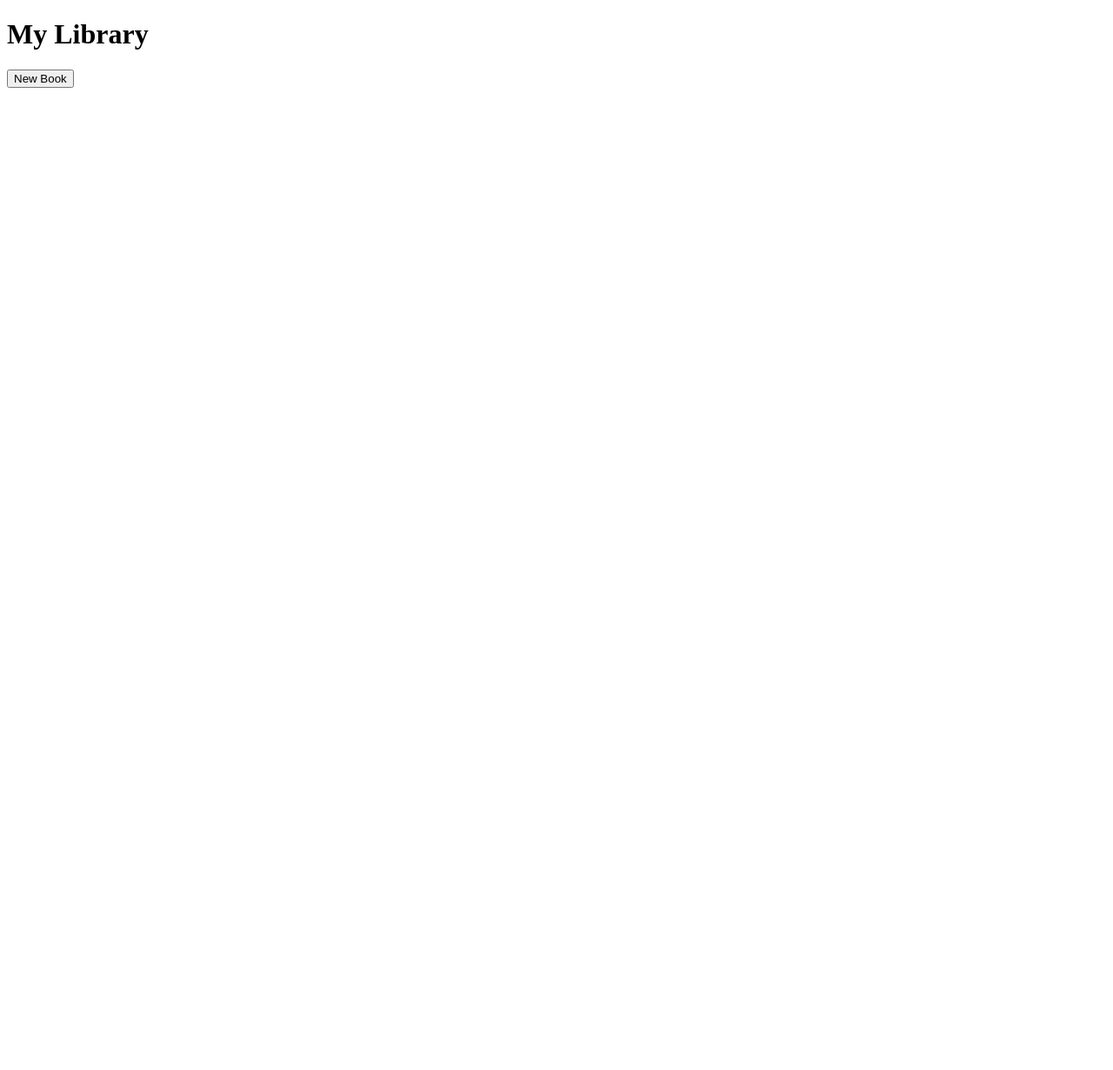
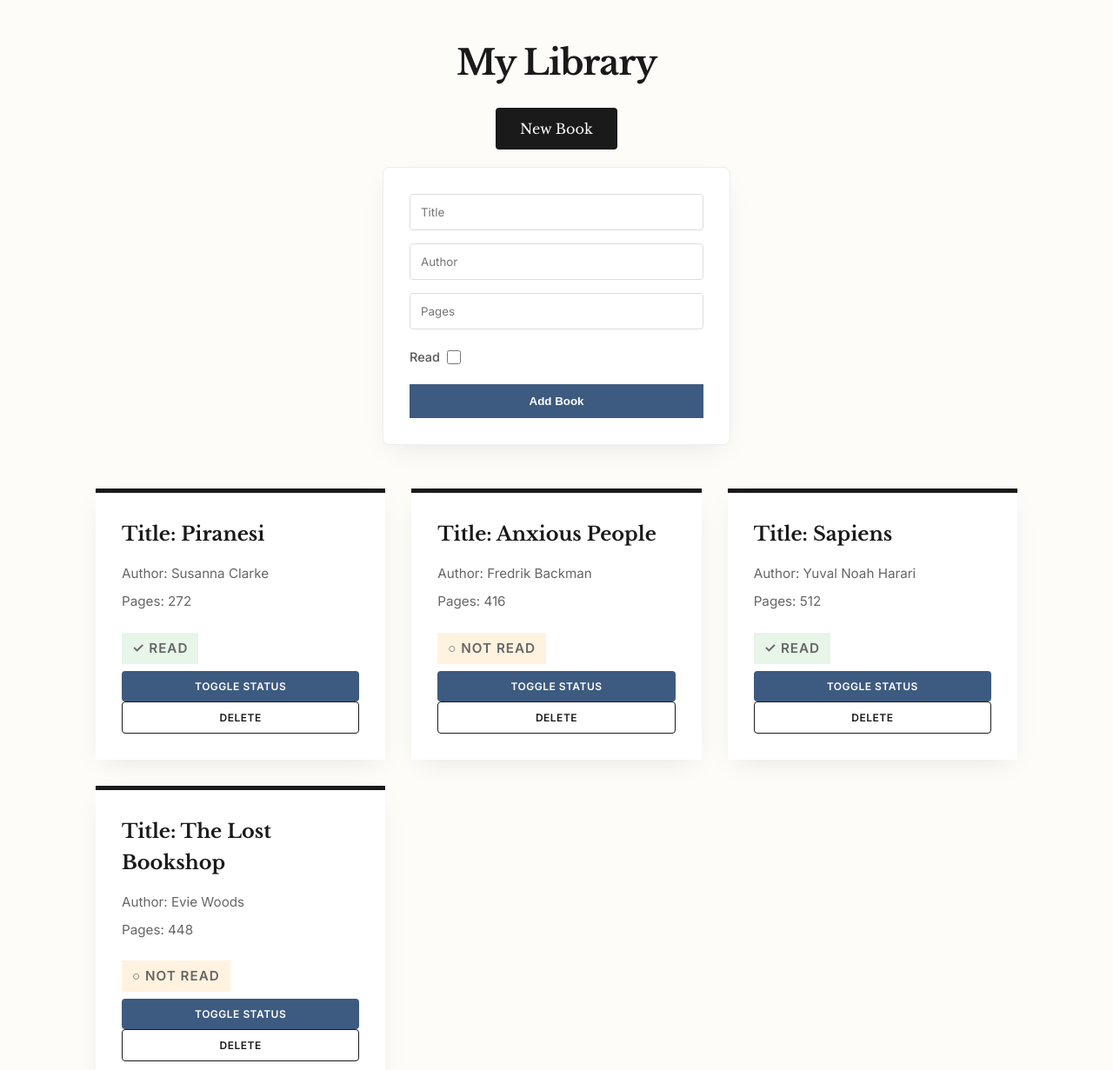
Before and after one commit to inaladevi/library-app, a plain HTML site: page index.html in a window 1280 px wide. Shown: the whole page at 87% size. Before the commit the page ends 800 px from the top, so only its background shows below. Drawn offline with nearby package versions, Linux system fonts and the light colour scheme.

Commit message:
Complete Library App

```diff
--- a/index.html
+++ b/index.html
@@ -2,6 +2,7 @@
 <html lang="en">
 <head>
 <meta charset="UTF-8">
+<link href="https://fonts.googleapis.com/css2?family=Libre+Baskerville:wght@400;700&family=Inter:wght@300;400;500;600&display=swap" rel="stylesheet">
 <title>Library App</title>
 <link rel="stylesheet" href="style.css">
 </head>
@@ -12,6 +13,23 @@
 
 <button id="newBookBtn">New Book</button>
 
+<form id="bookForm" class="hidden">
+
+  <input type="text" id="title" placeholder="Title" required>
+
+  <input type="text" id="author" placeholder="Author" required>
+
+  <input type="number" id="pages" placeholder="Pages" required>
+
+  <label>
+    Read
+    <input type="checkbox" id="read">
+  </label>
+
+  <button type="submit">Add Book</button>
+
+</form>
+
 <div id="library"></div>
 
 <script src="script.js"></script>
--- a/script.js
+++ b/script.js
@@ -0,0 +1,135 @@
+function Book(title, author, pages, read) {
+  this.id = crypto.randomUUID();
+  this.title = title;
+  this.author = author;
+  this.pages = pages;
+  this.read = read;
+}
+
+Book.prototype.toggleRead = function () {
+  this.read = !this.read;
+};
+
+const myLibrary = [];
+const libraryContainer = document.querySelector("#library");
+const bookForm = document.querySelector("#bookForm");
+const newBookBtn = document.querySelector("#newBookBtn");
+
+
+loadLibrary();
+renderLibrary();
+
+function loadLibrary() {
+  const storedLibrary = localStorage.getItem("library");
+
+  if (storedLibrary) {
+    const books = JSON.parse(storedLibrary);
+    books.forEach((book) => {
+      const newBook = new Book(book.title, book.author, book.pages, book.read);
+      newBook.id = book.id;
+      myLibrary.push(newBook);
+    });
+  }
+}
+
+function saveLibrary() {
+  localStorage.setItem("library", JSON.stringify(myLibrary));
+}
+
+function addBookToLibrary(title, author, pages, read) {
+  const newBook = new Book(title, author, pages, read);
+  myLibrary.push(newBook);
+  saveLibrary();
+  renderLibrary();
+}
+
+function renderLibrary() {
+  libraryContainer.innerHTML = "";
+  myLibrary.forEach(function (book) {
+    const card = createBookCard(book);
+    libraryContainer.appendChild(card);
+  });
+}
+
+function createBookCard(book) {
+  const bookCard = document.createElement("div");
+  bookCard.classList.add("book-card");
+  bookCard.dataset.id = book.id;
+
+  const title = document.createElement("h3");
+  const author = document.createElement("p");
+  const pages = document.createElement("p");
+  const read = document.createElement("p");
+
+  const btnContainer = document.createElement("div");
+  btnContainer.classList.add("card-btns");
+
+  const toggleBtn = document.createElement("button");
+  const removeBtn = document.createElement("button");
+
+  toggleBtn.classList.add("toggle-btn");
+  removeBtn.classList.add("remove-btn");
+
+  title.textContent = `Title: ${book.title}`;
+  author.textContent = `Author: ${book.author}`;
+  pages.textContent = `Pages: ${book.pages}`;
+  read.textContent = book.read ? "✓ Read" : "○ Not Read";
+  read.className = `read-status ${book.read ? "read" : "not-read"}`;
+
+  toggleBtn.textContent = "Toggle Status";
+  removeBtn.textContent = "Delete";
+
+  bookCard.append(title, author, pages, read, toggleBtn, removeBtn);
+  return bookCard;
+}
+
+libraryContainer.addEventListener("click", function (event) {
+  const card = event.target.closest(".book-card");
+  if (!card) return;
+  const id = card.dataset.id;
+
+  if (event.target.classList.contains("remove-btn")) {
+    const index = myLibrary.findIndex(function (book) {
+      return book.id === id;
+    });
+    if (index !== -1) {
+      myLibrary.splice(index, 1);
+      saveLibrary();
+      renderLibrary();
+    }
+  }
+
+  if (event.target.classList.contains("toggle-btn")) {
+    const book = myLibrary.find(function(book) {
+        return book.id === id;
+    });
+    book.toggleRead();
+    saveLibrary();
+    renderLibrary();
+}
+});
+
+bookForm.addEventListener("submit", function (event) {
+  event.preventDefault();
+  const title = document.querySelector("#title").value;
+  const author = document.querySelector("#author").value;
+  const pages = document.querySelector("#pages").value;
+  const read = document.querySelector("#read").checked;
+
+  addBookToLibrary(title, author, pages, read);
+  bookForm.reset();
+  bookForm.classList.add("hidden");
+});
+
+newBookBtn.addEventListener("click", function () {
+  bookForm.classList.toggle("hidden");
+});
+
+const isFirstTime = localStorage.getItem("library") === null;
+
+if (isFirstTime) {
+  addBookToLibrary("Piranesi", "Susanna Clarke", 272, true);
+  addBookToLibrary("Anxious People", "Fredrik Backman", 416, false);
+  addBookToLibrary("Sapiens", "Yuval Noah Harari", 512, true);
+  addBookToLibrary("The Lost Bookshop", "Evie Woods", 448, false);
+}
--- a/style.css
+++ b/style.css
@@ -0,0 +1,204 @@
+:root {
+  --bg-color: #fdfcf8;
+  --panel-bg: #ffffff;
+  --accent: #1a1a1a;
+  --primary: #3d5a80;
+  --secondary: #98c1d9;
+  --read-bg: #e8f5e9;
+  --read-text: #2e7d32;
+  --unread-bg: #fff3e0;
+  --unread-text: #e65100;
+  --shadow: 0 10px 30px -10px rgba(0,0,0,0.1);
+}
+
+* {
+    margin: 0;
+    padding: 0;
+    box-sizing: border-box;
+}
+
+body {
+  background-color: var(--bg-color);
+  font-family: 'Inter', sans-serif;
+  color: var(--accent);
+  line-height: 1.6;
+  padding: 40px 20px;
+  max-width: 1100px;
+  margin: 0 auto;
+}
+
+h1 {
+  font-family: 'Libre Baskerville', serif;
+  font-size: 2.5rem;
+  text-align: center;
+  margin-bottom: 20px;
+  letter-spacing: -1px;
+}
+
+#newBookBtn {
+  display: block;
+  margin: 0 auto 20px auto;
+  background: var(--accent);
+  color: white;
+  border: none;
+  padding: 14px 28px;
+  font-family: 'Libre Baskerville', serif;
+  font-size: 1rem;
+  cursor: pointer;
+  transition: all 0.3s ease;
+  border-radius: 4px;
+}
+
+#newBookBtn:hover {
+  background: #333;
+  transform: translateY(-2px);
+  box-shadow: var(--shadow);
+}
+
+#bookForm {
+  background: var(--panel-bg);
+  padding: 30px;
+  border: 1px solid #eee;
+  border-radius: 8px;
+  margin-bottom: 50px;
+  display: flex;
+  flex-direction: column;
+  gap: 15px;
+  max-width: 400px;
+  margin-left: auto;
+  margin-right: auto;
+  box-shadow: var(--shadow);
+}
+
+#bookForm input {
+  padding: 12px;
+  border: 1px solid #ddd;
+  border-radius: 4px;
+  font-family: 'Inter', sans-serif;
+}
+
+#bookForm button[type="submit"] {
+  background: var(--primary);
+  color: white;
+  border: none;
+  padding: 12px;
+  font-weight: 600;
+  cursor: pointer;
+}
+
+#bookForm label {
+  font-family: 'Inter', sans-serif;
+  font-size: 0.9rem;
+  font-weight: 500;
+  color: #555;
+  display: flex;
+  align-items: center;
+  gap: 8px;
+  cursor: pointer;
+  padding: 5px 0;
+}
+
+#bookForm input[type="checkbox"] {
+  width: 16px;
+  height: 16px;
+  accent-color: var(--primary);
+  cursor: pointer;
+}
+
+#library {
+  display: grid;
+  grid-template-columns: repeat(auto-fill, minmax(300px, 1fr));
+  gap: 30px;
+}
+
+.book-card {
+  background: var(--panel-bg);
+  padding: 30px;
+  border-radius: 0;
+  border-top: 5px solid var(--accent);
+  box-shadow: var(--shadow);
+  display: flex;
+  flex-direction: column;
+  transition: 0.3s ease;
+}
+
+.book-card:hover {
+    transform: translateY(-8px);
+}
+
+.book-card h3 {
+  font-family: 'Libre Baskerville', serif;
+  font-size: 1.4rem;
+  margin-bottom: 15px;
+}
+
+.book-card p {
+  color: #666;
+  margin-bottom: 8px;
+  font-size: 0.95rem;
+}
+
+.read-status {
+  margin: 15px 0;
+  padding: 6px 12px;
+  font-size: 0.8rem;
+  text-transform: uppercase;
+  letter-spacing: 1px;
+  font-weight: 700;
+  width: fit-content;
+}
+
+.read {
+    background: var(--read-bg);
+    color: var(--read-text);
+}
+
+.not-read {
+    background: var(--unread-bg);
+    color: var(--unread-text);
+}
+
+.card-btns {
+  margin-top: auto;
+  display: grid;
+  grid-template-columns: 1fr 1fr;
+  gap: 10px;
+}
+
+.book-card button {
+  padding: 10px;
+  border-radius: 4px;
+  font-family: 'Inter', sans-serif;
+  font-size: 0.75rem;
+  font-weight: 600;
+  text-transform: uppercase;
+  letter-spacing: 0.5px;
+  cursor: pointer;
+  transition: 0.2s ease;
+}
+
+.toggle-btn {
+  background: var(--primary);
+  color: white;
+  border: none;
+}
+
+.toggle-btn:hover {
+    background: var(--accent);
+}
+
+.remove-btn {
+  background: transparent;
+  color: var(--accent);
+  border: 1px solid var(--accent);
+}
+
+.remove-btn:hover {
+  background: var(--unread-text);
+  color: white;
+  transform: translateY(-1px);
+}
+
+.hidden {
+    display: none;
+}
```
Also changed, not shown: preview.png (added), 2 other files.
